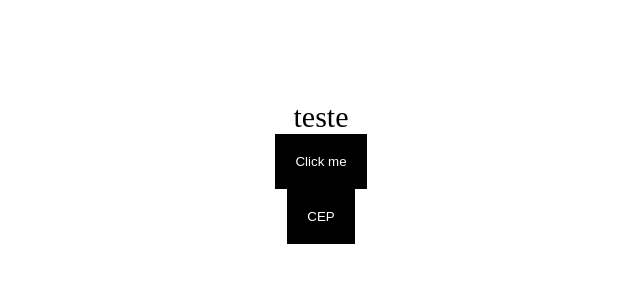
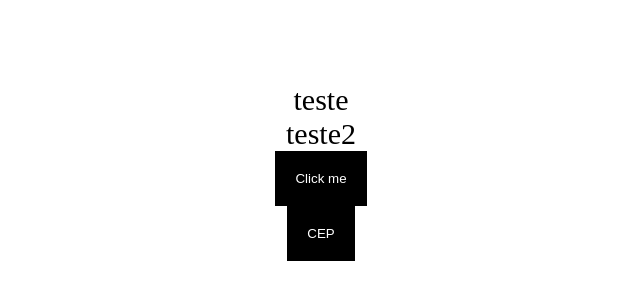
Before and after one commit to tiago-henriquem/requisicao-ajax, a plain HTML site: page index.html in a window 1280 px wide. Shown: the part 228-528 px from the top of the page, without its empty margins (319-959 px from the left). Drawn offline with Linux system fonts and the light colour scheme.

Commit message:
p teste2

```diff
--- a/index.html
+++ b/index.html
@@ -10,6 +10,7 @@
 </head>
 <body>
   <p>teste</p>
+  <p>teste2</p>
   <button class="test">Click me</button>
   <button class="cep">CEP</button>
   <script src="./app.js"></script>
```
